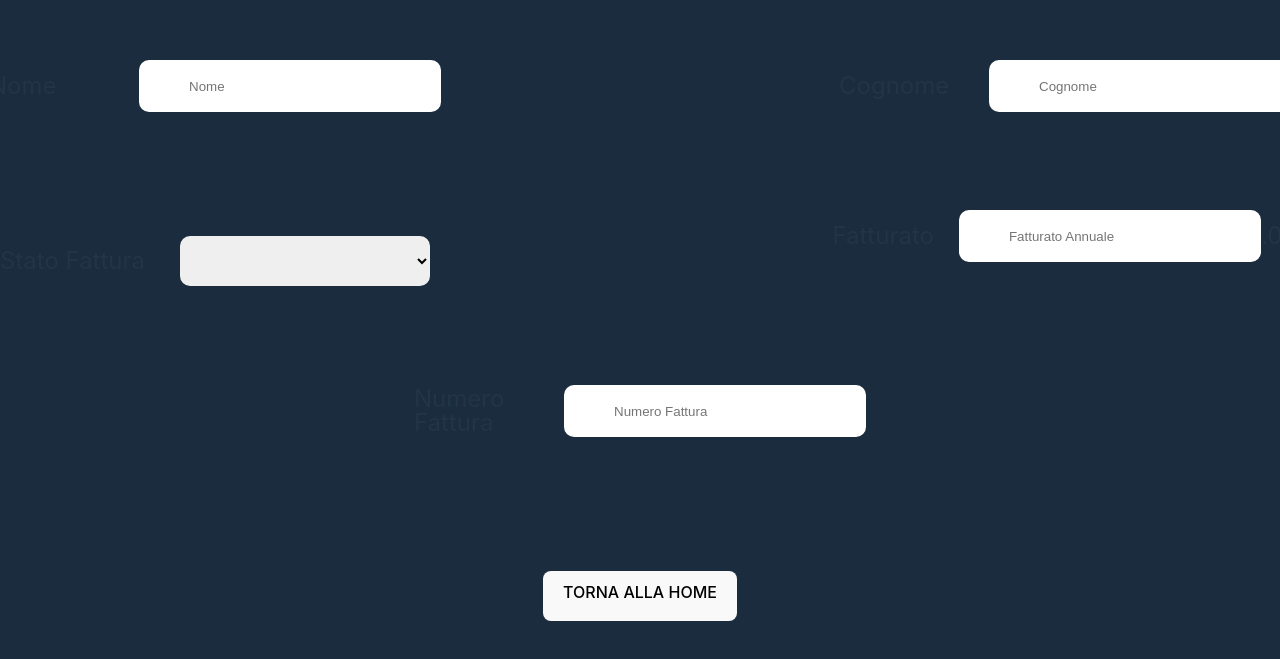
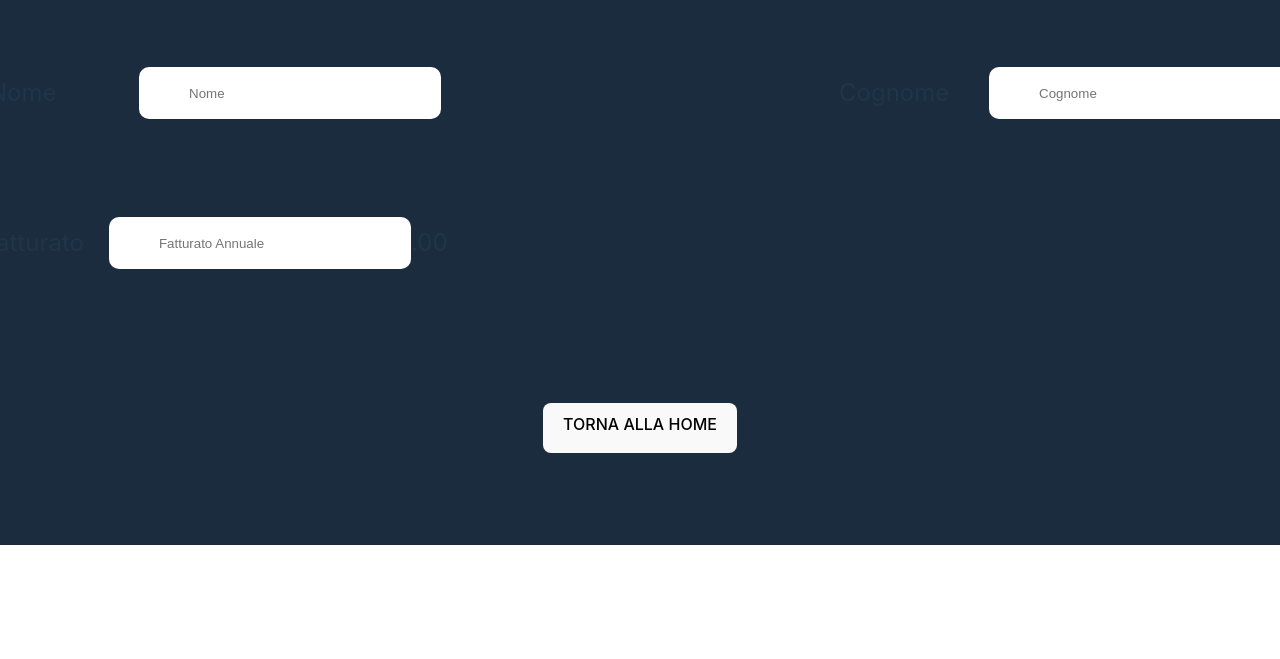
Before and after one commit to MattiaSusin/Bw2ReactFront, a React (Vite) app: page /fattura in a window 1280 px wide. Shown: the part 255-914 px from the top of the page. After the commit the page ends 800 px from the top, so only its background shows below. Built offline with nearby package versions, Linux system fonts and the light colour scheme.

Commit message:
Commit Sistemazione in corso

```diff
--- a/src/assets/Components/Css/Cliente.css
+++ b/src/assets/Components/Css/Cliente.css
@@ -61,3 +61,14 @@
     height: 50px;
     margin-left: 10px;
 }
+
+.unioneCliente{
+    display: flex;
+  justify-content: space-around;
+    width: 1100px;
+}
+
+.proviamolo{
+    display: flex;
+
+}
--- a/src/assets/Components/Css/Registrazione.css
+++ b/src/assets/Components/Css/Registrazione.css
@@ -30,9 +30,11 @@
 }
 
 .ContBtnReg{
-    width: 900px;
+    width: 100%;
     display: flex;
     justify-content: center;
+    margin-top: 10%;
+
 }
 
 .ContBtnFattura{
--- a/src/assets/Components/React/Cliente.jsx
+++ b/src/assets/Components/React/Cliente.jsx
@@ -97,10 +97,15 @@ const Cliente = () => {
             />
           </InputGroup>
         </div>
+          <div className="proviamolo">
+          <InputGroup.Text id="basic-addon1" className="testo">
+              Inidirizzo
+            </InputGroup.Text>
+          </div>
         <div className="unione">
           <InputGroup className="mb-3 emailFormCliente ">
             <InputGroup.Text id="basic-addon1" className="testo">
-              Indirizzo sede legale
+              Inidirizzo
             </InputGroup.Text>
             <Form.Control
               placeholder="Indirizzo sede legale"
@@ -112,7 +117,7 @@ const Cliente = () => {
 
           <InputGroup className="mb-3 emailFormCliente">
             <InputGroup.Text id="basic-addon1" className="testo">
-              Indirizzo sede operativa
+              Città
             </InputGroup.Text>
             <Form.Control
               placeholder="Indirizzo sede operativa"
@@ -121,6 +126,36 @@ const Cliente = () => {
               className="formTextCliente"
             />
           </InputGroup>
+
+
+        </div>
+
+        <div className="unione">
+          <InputGroup className="mb-3 emailFormCliente ">
+            <InputGroup.Text id="basic-addon1" className="testo">
+              Inidirizzo
+            </InputGroup.Text>
+            <Form.Control
+              placeholder="Indirizzo sede legale"
+              aria-label="Indirizzo sede legale"
+              aria-describedby="basic-addon1"
+              className="formTextCliente"
+            />
+          </InputGroup>
+
+          <InputGroup className="mb-3 emailFormCliente">
+            <InputGroup.Text id="basic-addon1" className="testo">
+              Città
+            </InputGroup.Text>
+            <Form.Control
+              placeholder="Indirizzo sede operativa"
+              aria-label="Indirizzo sede operativa"
+              aria-describedby="basic-addon1"
+              className="formTextCliente"
+            />
+          </InputGroup>
+
+
         </div>
 
 
--- a/src/assets/Components/React/DashBoard.jsx
+++ b/src/assets/Components/React/DashBoard.jsx
@@ -23,7 +23,6 @@ const DashBoard = () => {
       </Link>
       </div>
       </Form>
-
         </div>
 
     )
--- a/src/assets/Components/React/Fattura.jsx
+++ b/src/assets/Components/React/Fattura.jsx
@@ -33,23 +33,8 @@ const Fattura = () => {
 </div>
 <div className="unione">
 
-<div className="divAziendaClie">
-            <InputGroup.Text id="basic-addon1" className="testoClieAzienda">
-              Stato Fattura
-            </InputGroup.Text>
-          <Form.Select
-            aria-label="Default select example"
-            className="formTextCliente"
-          >
 
-            <option></option>
 
-            <option value="1">EMESSA</option>
-            <option value="2">RICEVUTA</option>
-            <option value="3">PAGATA</option>
-            <option value="4">DA PAGARE</option>
-            <option value="5">SCADUTA</option>
-          </Form.Select>
 
 
           </div>
@@ -62,19 +47,8 @@ const Fattura = () => {
             />
             <InputGroup.Text>.00</InputGroup.Text>
           </InputGroup>
-</div>
-<div className="nrFattura">
 
-<InputGroup className="mb-3 emailFormCliente">
-    <InputGroup.Text id="basic-addon1" className="testo">Numero Fattura</InputGroup.Text>
-    <Form.Control
-      placeholder="Numero Fattura"
-      aria-label="Numero Fattura"
-      aria-describedby="basic-addon1"
-      className="formTextCliente"
-    />
-  </InputGroup>
-</div>
+
 
 <div className="ContBtnFattura">
       <Link to="/selezione" className="nav-link">
--- a/src/assets/Components/React/Login.jsx
+++ b/src/assets/Components/React/Login.jsx
@@ -16,7 +16,7 @@ const Login = () => {
             Password
         </Form.Label>
         <Col sm="10">
-          <Form.Control type="password" placeholder="Inserisci la tua email" className="formText"/>
+          <Form.Control type="password" placeholder="Inserisci la tua password" className="formText"/>
         </Col>
       </Form.Group>
       <div className="ContBtn">
--- a/src/assets/Components/React/Registrazione.jsx
+++ b/src/assets/Components/React/Registrazione.jsx
@@ -51,7 +51,7 @@ const Registrazione = () => {
             Password
         </Form.Label>
         <Col sm="10">
-          <Form.Control type="password" placeholder="Inserisci la tua email" className="formTextReg" autoComplete="current-password"/>
+          <Form.Control type="password" placeholder="Inserisci la tua password" className="formTextReg" autoComplete="current-password"/>
         </Col>
       </Form.Group>
 
@@ -63,7 +63,7 @@ const Registrazione = () => {
       </Link>
       </div>
       </Form>
-        </div>
+    </div>
     )
 }
 
```
